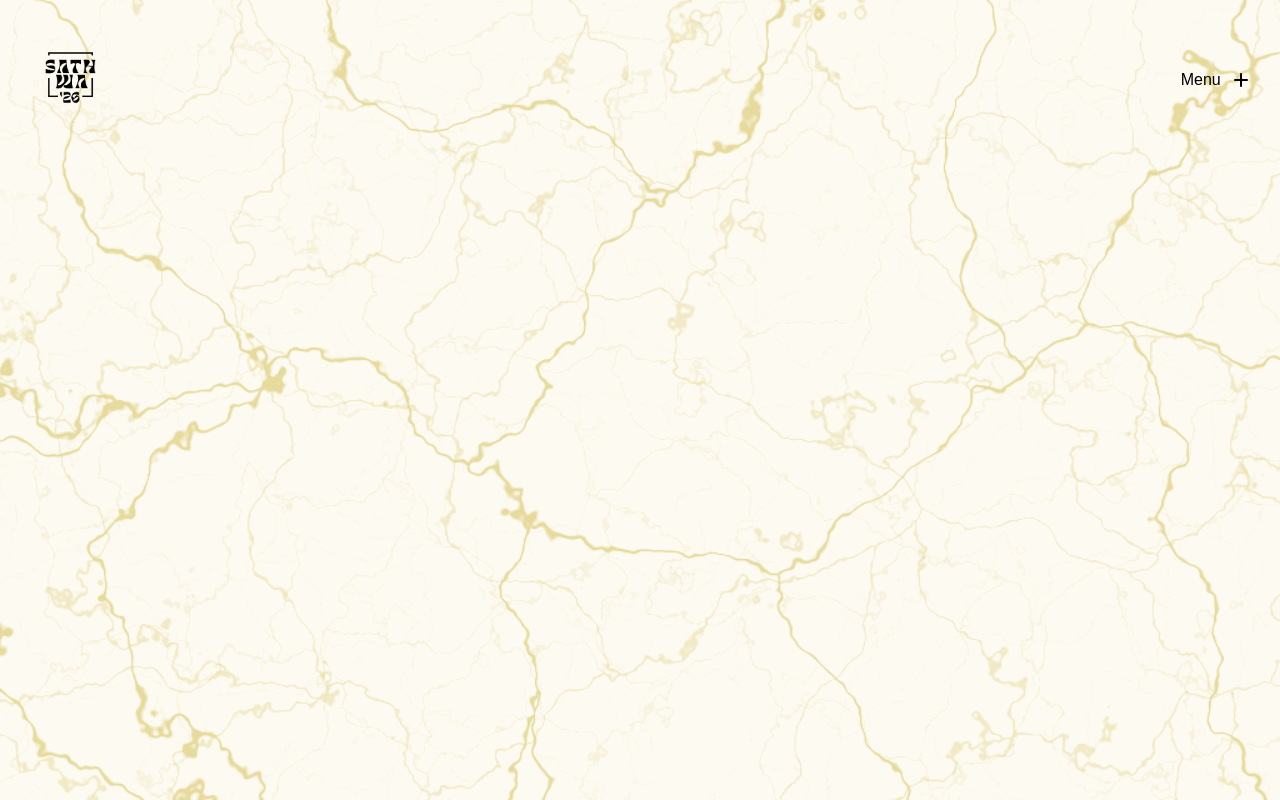
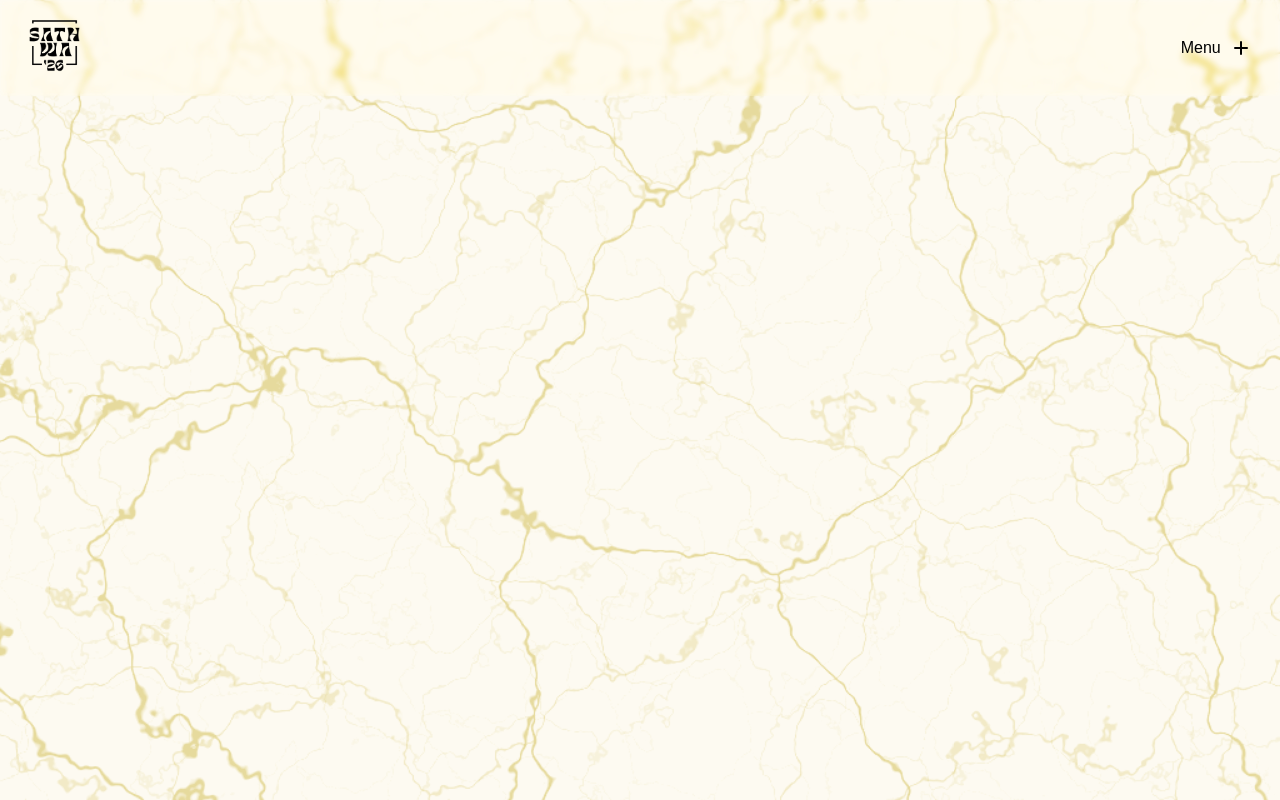
Before and after one commit to NayanUnni95/sathwa, a Next.js app: page / in a window 1280 px wide. Shown: the top 800 px of the page. Built offline with nearby package versions, Linux system fonts and the light colour scheme; no server answers.

Commit message:
chore: change navbar bg

```diff
--- a/components/StaggeredMenu/StaggeredMenu.css
+++ b/components/StaggeredMenu/StaggeredMenu.css
@@ -33,13 +33,18 @@
   display: flex;
   align-items: center;
   justify-content: space-between;
-  padding: 2em;
-  background: transparent;
+  padding-left: 1rem;
+  padding-right: 2rem;
+  background: rgba(255, 255, 255, 0.18);
+  backdrop-filter: blur(3px) saturate(180%);
+  /* -webkit-backdrop-filter: blur(5px) saturate(180%); */
+  /* border-bottom: 1px solid rgba(197, 0, 0, 0.25); */
+  /* box-shadow: 0 8px 32px rgba(31, 38, 135, 0.2); */
   pointer-events: none;
   z-index: 20;
 }
 
-.sm-scope .staggered-menu-header > * {
+.sm-scope .staggered-menu-header>* {
   pointer-events: auto;
 }
 
```
